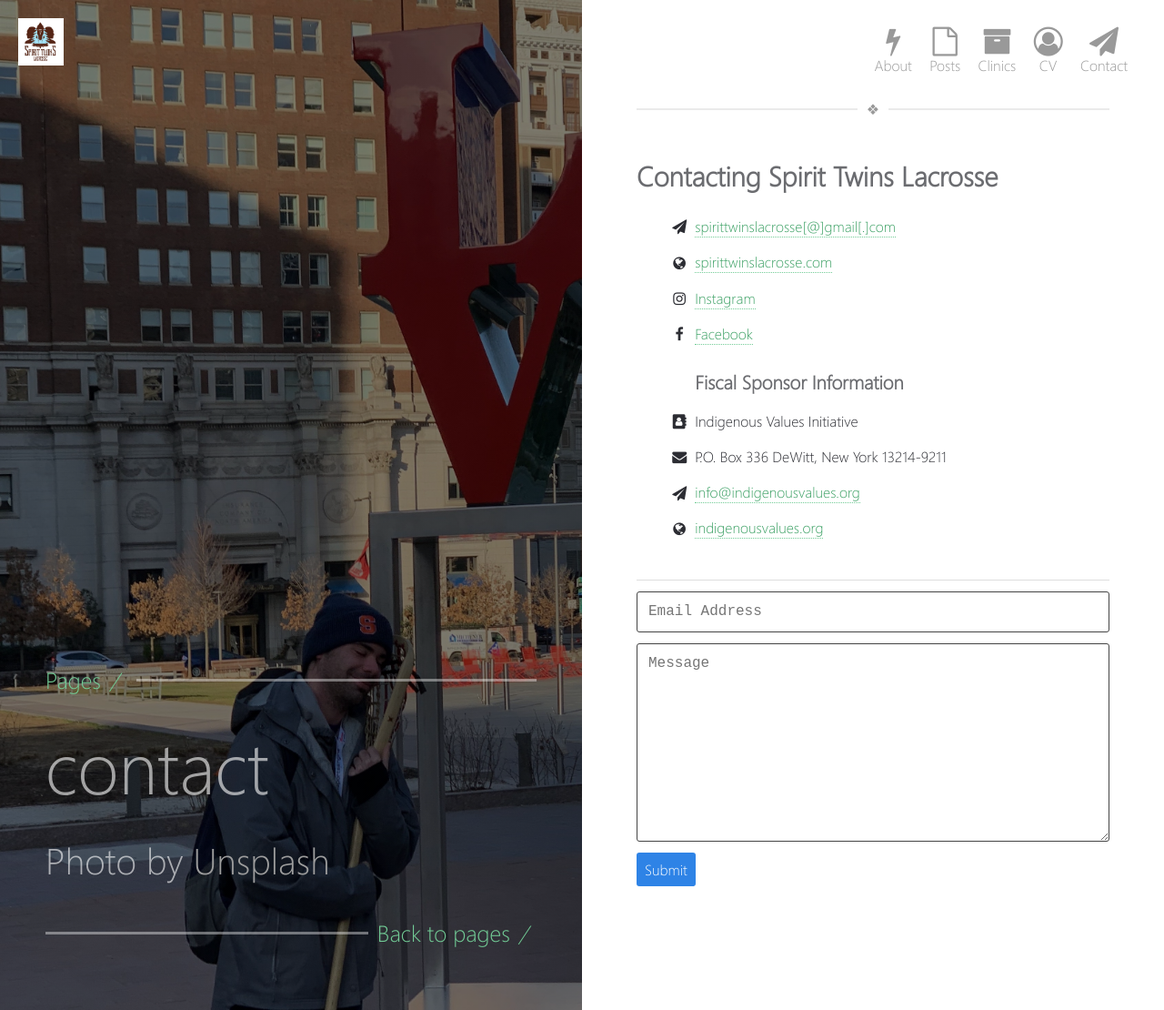
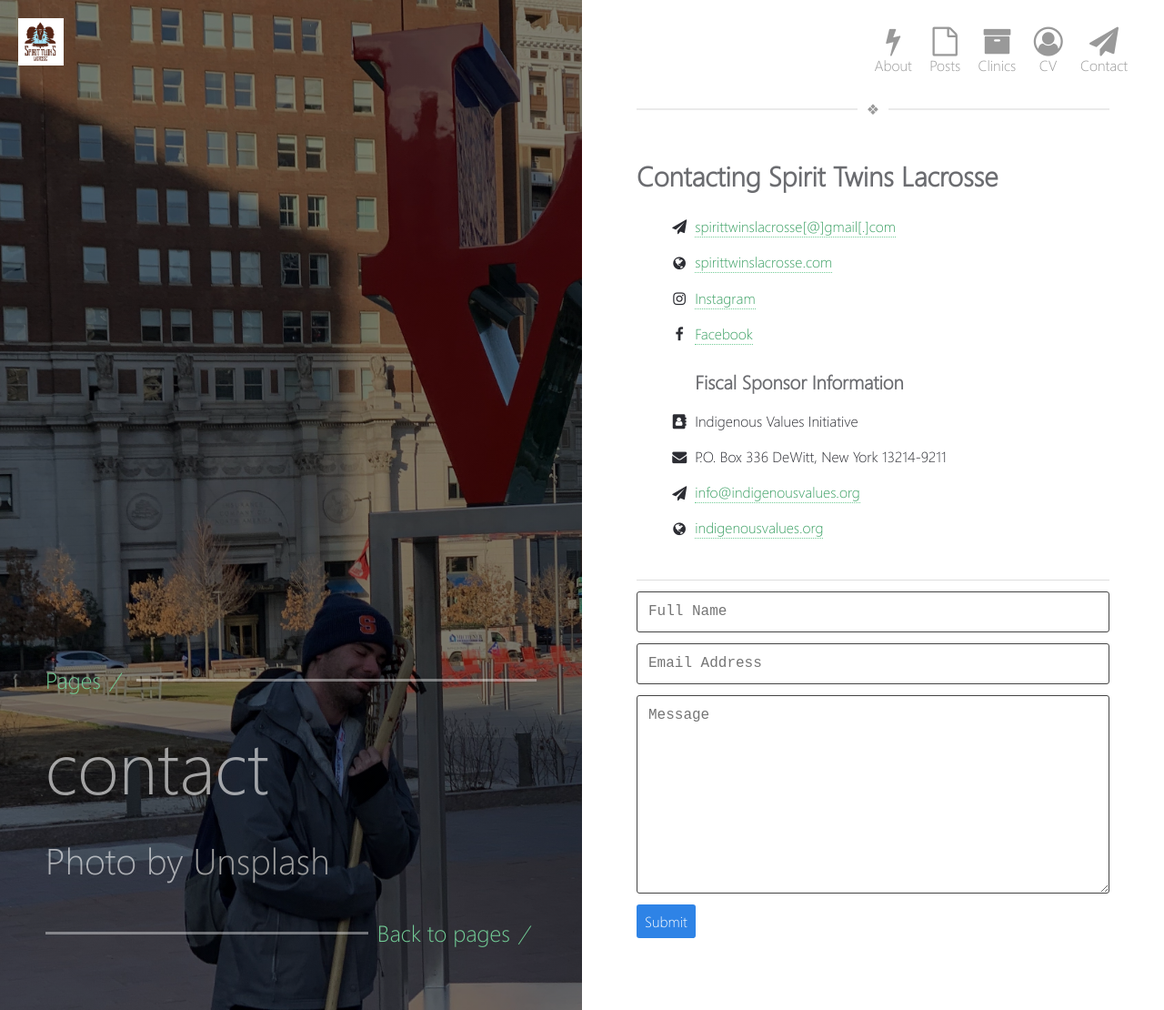
Before and after one commit to adamdjbrett/spirittwinslacrosse.com, a Jekyll site: the page built from _pages/contact.html, in a window 1280 px wide. Shown: the whole page at 91% size. Built offline with Jekyll 4.4.1, drawn with Linux system fonts in a browser that asks for light colours.

Commit message:
Update contact.html
added name field

```diff
--- a/_pages/contact.html
+++ b/_pages/contact.html
@@ -22,6 +22,7 @@
 <br />
 <hr />
 <form class="wj-contact" action="https://formspree.io/{{site.email}}" method="POST">
+    <input type="text" name="name" placeholder="Full Name">
     <input type="text" name="email" placeholder="Email Address">
     <textarea type="text" name="content" rows="10" placeholder="Message"></textarea>
     <input type="hidden" name="_next" value="<REDIRECTION LINK> ">
```
